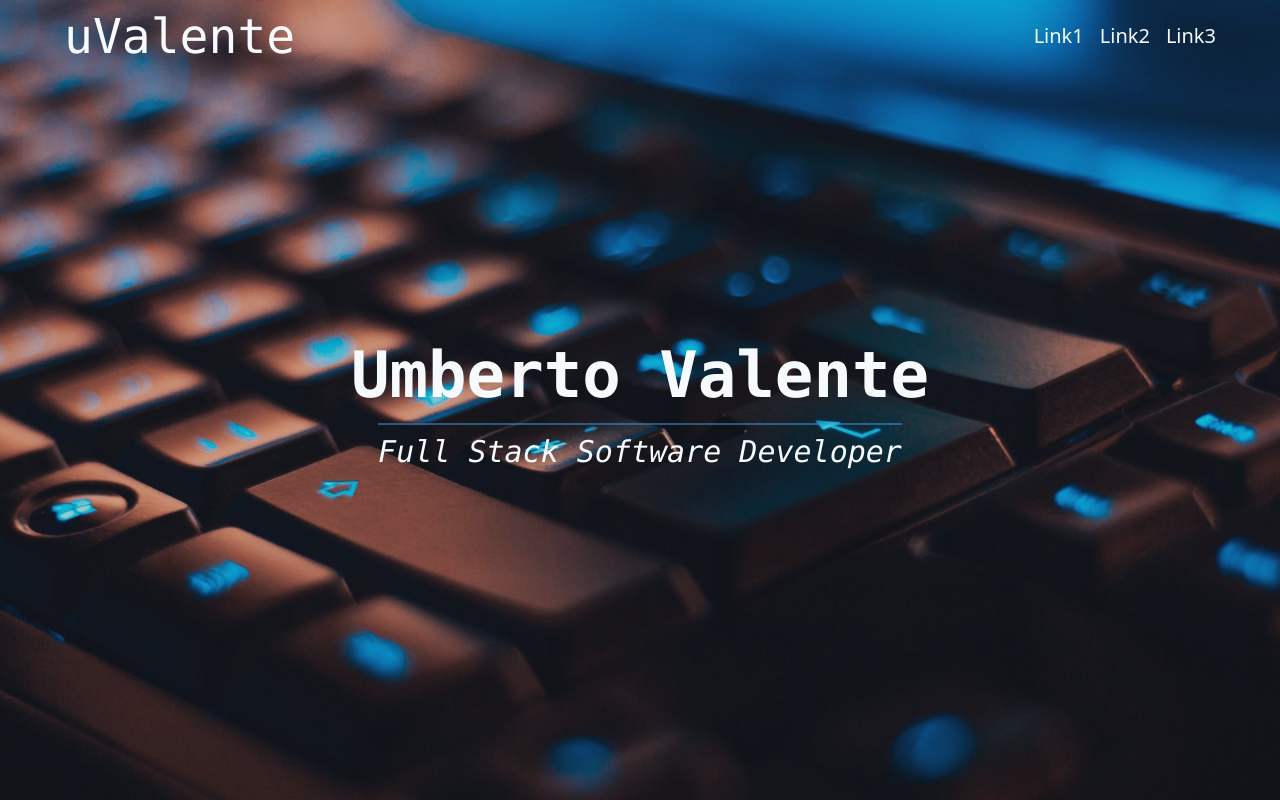
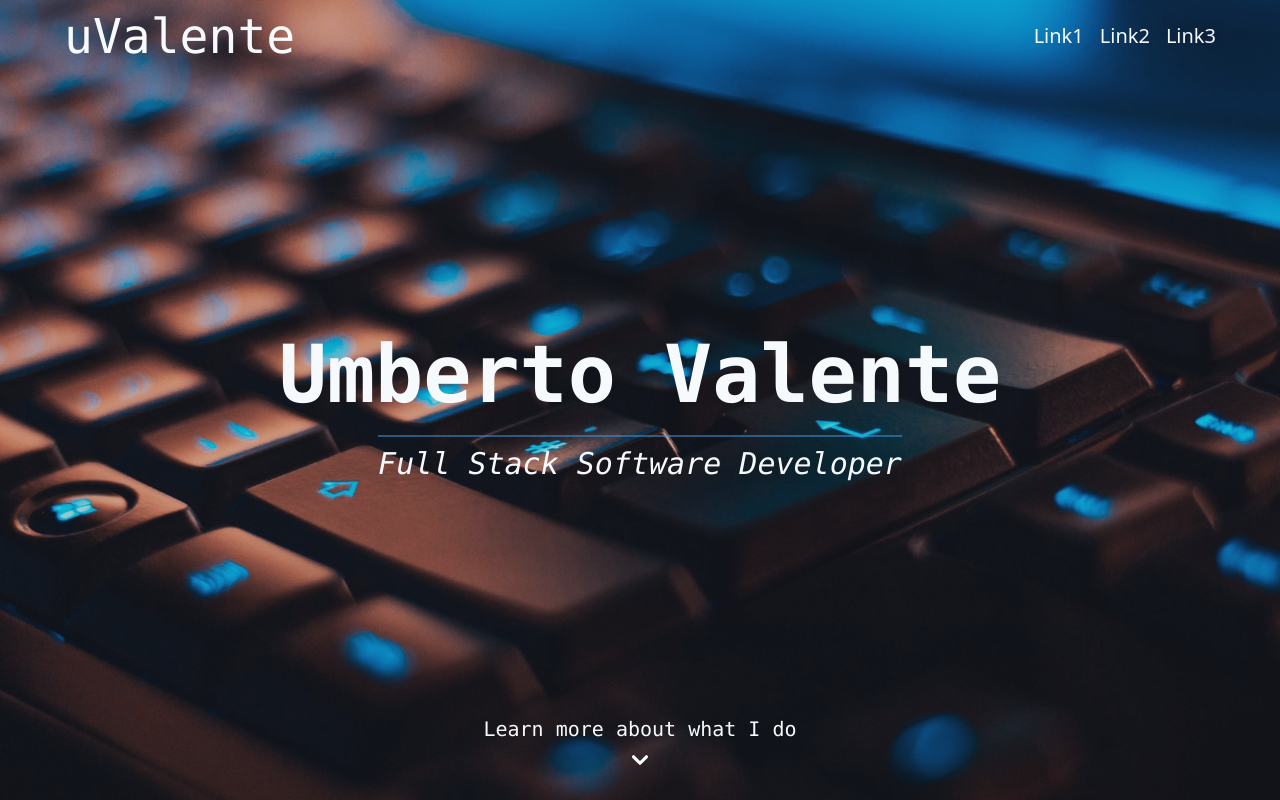
Before and after one commit to Uvalente/portfolio, a Next.js app: page / in a window 1280 px wide. Built offline with nearby package versions, Linux system fonts and the light colour scheme.

Commit message:
:art: add bottom p to HeroImage

```diff
--- a/components/HeroImage.js
+++ b/components/HeroImage.js
@@ -1,13 +1,19 @@
-const HeroImage = ({imgSrc, ...props}) => (
-  <div className='relative w-full h-screen bg-gray-800 font-mono'>
+const HeroImage = ({ imgSrc, ...props }) => (
+  <div className='relative w-full h-screen bg-gray-800 font-mono text-gray-100'>
     <img src={imgSrc} className='relative w-full h-full object-cover object-top opacity-75 z-0' />
-    <div className='absolute top-0 z-10 w-full h-full flex justify-center items-center text-gray-100 flex-col divide-y-2 divide-opacity-50 divide-blue-500'>
-      <h1 className='font-semibold text-4xl md:text-6xl'>
+    <div className='absolute top-0 z-10 w-full h-full flex justify-center items-center flex-col divide-y-2 divide-opacity-50 divide-blue-500'>
+      <h1 className='font-semibold text-4xl md:text-7xl'>
         Umberto Valente
         </h1>
       <h2 className='italic text-xl md:text-3xl md:pt-1'>
         Full Stack Software Developer
-        </h2>
+      </h2>
+    </div>
+    <div className='absolute w-full bottom-0 pb-6 flex flex-col text-center z-10'>
+      <p className='text-xl'>
+        Learn more about what I do
+      </p>
+      <svg className='h-8' fill="currentColor" viewBox="0 0 20 20"><path fill-rule="evenodd" d="M5.293 7.293a1 1 0 011.414 0L10 10.586l3.293-3.293a1 1 0 111.414 1.414l-4 4a1 1 0 01-1.414 0l-4-4a1 1 0 010-1.414z" clip-rule="evenodd"></path></svg>
     </div>
   </div>
 )
```
